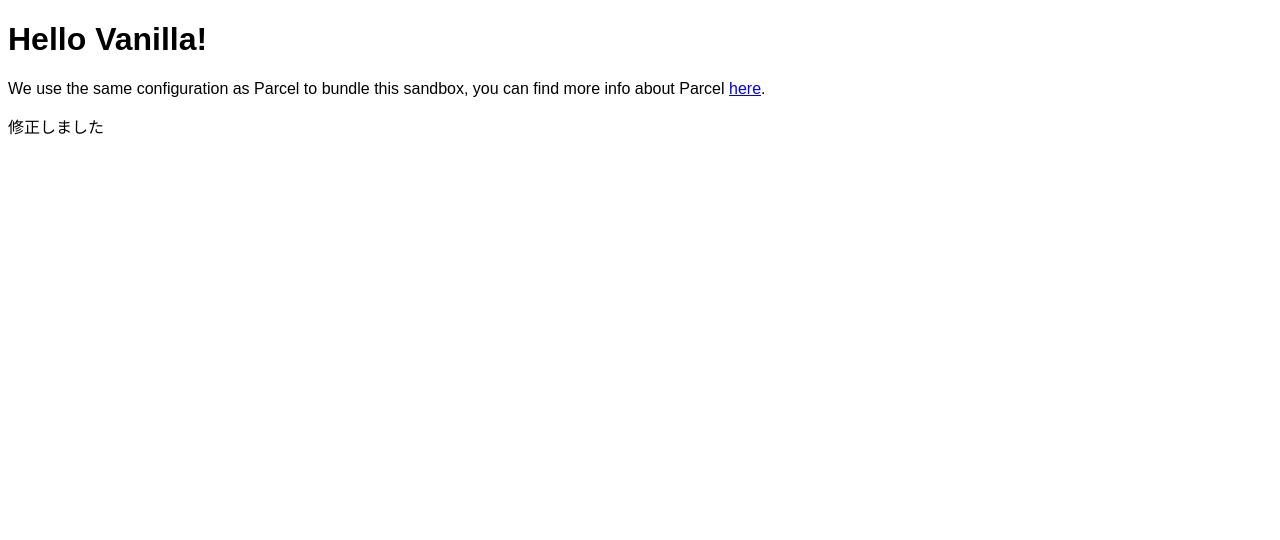
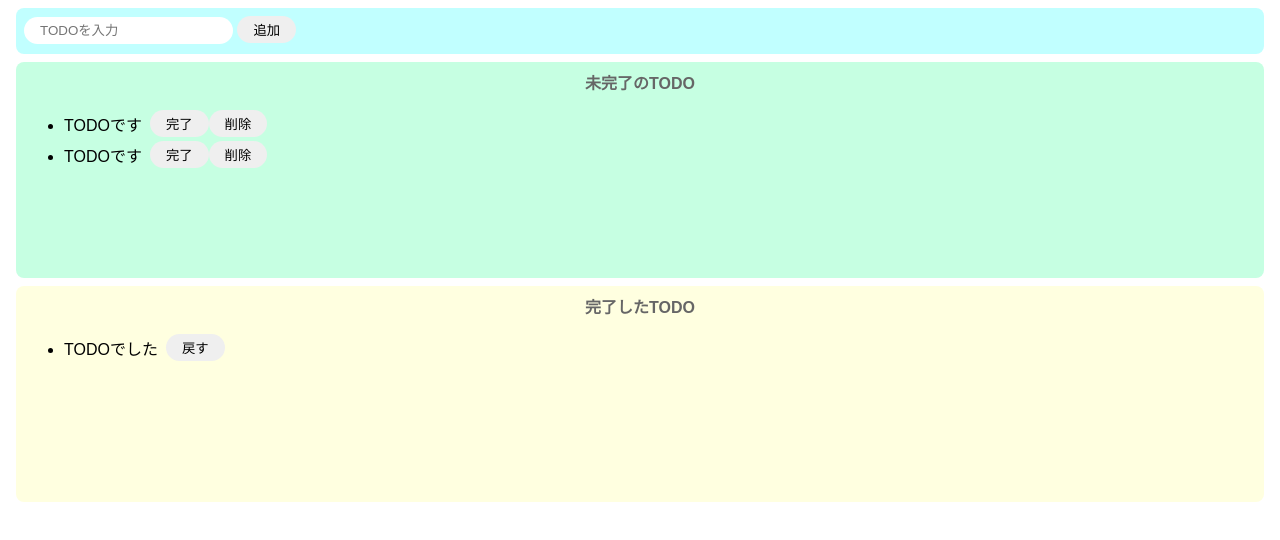
Before and after one commit to KazuyaNakagawa1029/codesandbox-test, a website built with Parcel: page index.html in a window 1280 px wide. Built offline with nearby package versions, Linux system fonts and the light colour scheme.

Commit message:
9/14 退勤

```diff
--- a/index.html
+++ b/index.html
@@ -1,14 +1,39 @@
 <!DOCTYPE html>
 <html>
   <head>
-    <title>Parcel Sandbox</title>
+    <title>TODO（JS）</title>
     <meta charset="UTF-8" />
   </head>
 
   <body>
-    <div id="app"></div>
-    <p>修正しました</p>
-
+    <div class="input-area">
+      <input id="add-text" placeholder="TODOを入力" />
+      <button id="add-button">追加</button>
+    </div>
+    <div class="incomplete-area">
+      <p class="title">未完了のTODO</p>
+      <ul>
+        <div class="list-row">
+          <li>TODOです</li>
+          <button>完了</button>
+          <button>削除</button>
+        </div>
+        <div class="list-row">
+          <li>TODOです</li>
+          <button>完了</button>
+          <button>削除</button>
+        </div>
+      </ul>
+    </div>
+    <div class="complete-area">
+      <p class="title">完了したTODO</p>
+      <ul>
+        <div class="list-row">
+          <li>TODOでした</li>
+          <button>戻す</button>
+        </div>
+      </ul>
+    </div>
     <script src="src/index.js"></script>
   </body>
 </html>
--- a/src/index.js
+++ b/src/index.js
@@ -1,12 +1,11 @@
 import "./styles.css";
 
-console.log("あああああ");
+const onClickAdd = () => {
+  const inputText = document.getElementById("add-text").value;
+  document.getElementById("add-text").value = "";
+  alert(inputText);
+};
 
-document.getElementById("app").innerHTML = `
-<h1>Hello Vanilla!</h1>
-<div>
-  We use the same configuration as Parcel to bundle this sandbox, you can find more
-  info about Parcel
-  <a href="https://parceljs.org" target="_blank" rel="noopener noreferrer">here</a>.
-</div>
-`;
+document
+  .getElementById("add-button")
+  .addEventListener("click", () => onClickAdd());
--- a/src/styles.css
+++ b/src/styles.css
@@ -1,3 +1,66 @@
 body {
   font-family: sans-serif;
 }
+
+input {
+  border-radius: 16px;
+  border: none;
+  padding: 6px 16px;
+  outline: none;
+}
+
+button {
+  border-radius: 16px;
+  border: none;
+  padding: 4px 16px;
+}
+
+button:hover {
+  background-color: #ff7fff;
+  color: #fff;
+  cursor: pointer;
+}
+
+li {
+  margin-right: 8px;
+}
+
+.input-area {
+  background-color: #c1ffff;
+  widows: 400px;
+  height: 30px;
+  padding: 8px;
+  margin: 8px;
+  border-radius: 8px;
+}
+
+.incomplete-area {
+  background-color: #c6ffe2;
+  widows: 400px;
+  height: 200px;
+  padding: 8px;
+  margin: 8px;
+  border-radius: 8px;
+}
+
+.complete-area {
+  background-color: #ffffe0;
+  widows: 400px;
+  height: 200px;
+  padding: 8px;
+  margin: 8px;
+  border-radius: 8px;
+}
+
+.title {
+  text-align: center;
+  margin-top: 0;
+  font-weight: bold;
+  color: #666;
+}
+
+.list-row {
+  display: flex;
+  align-items: center;
+  padding-bottom: 4px;
+}
```
